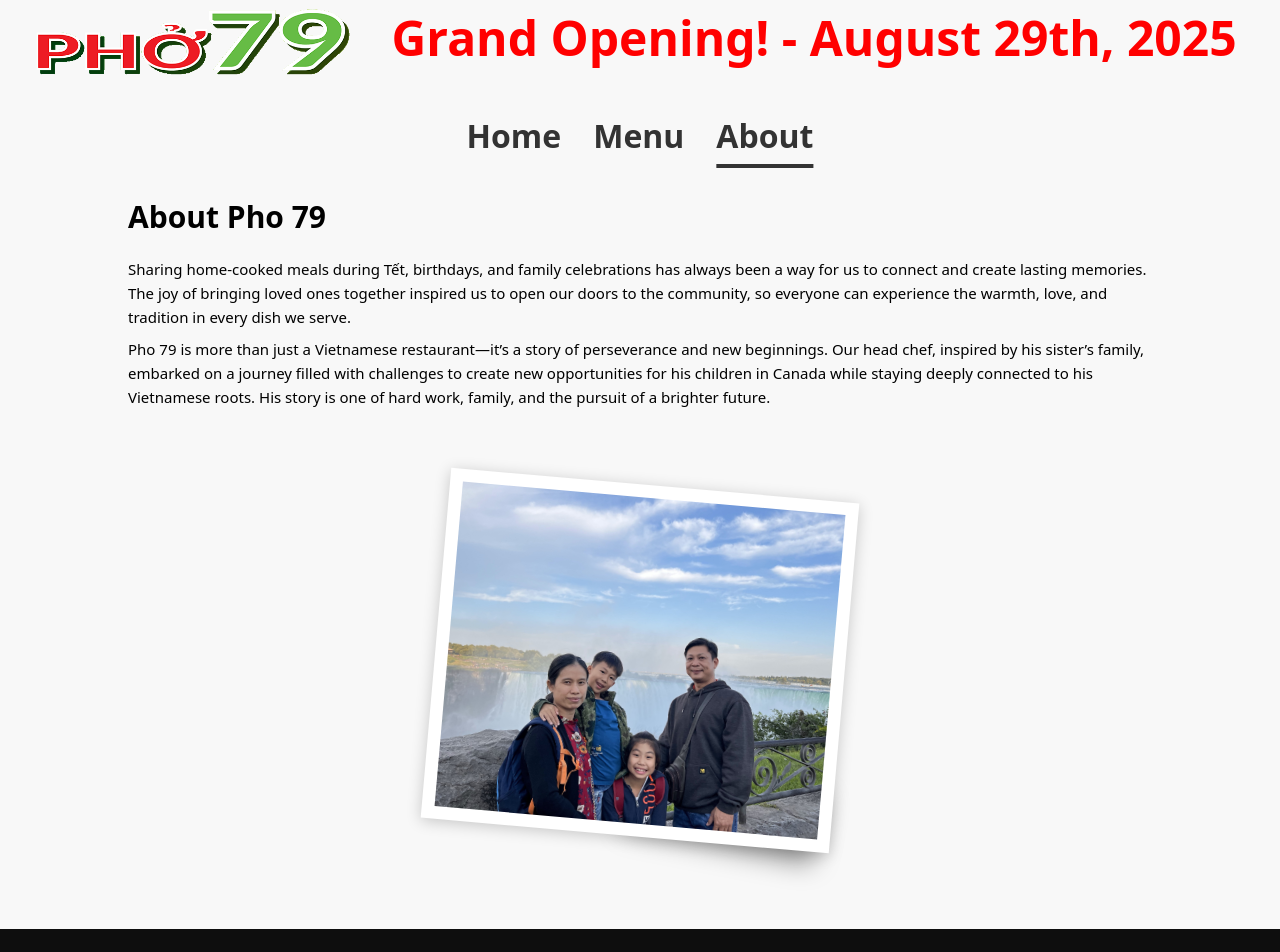
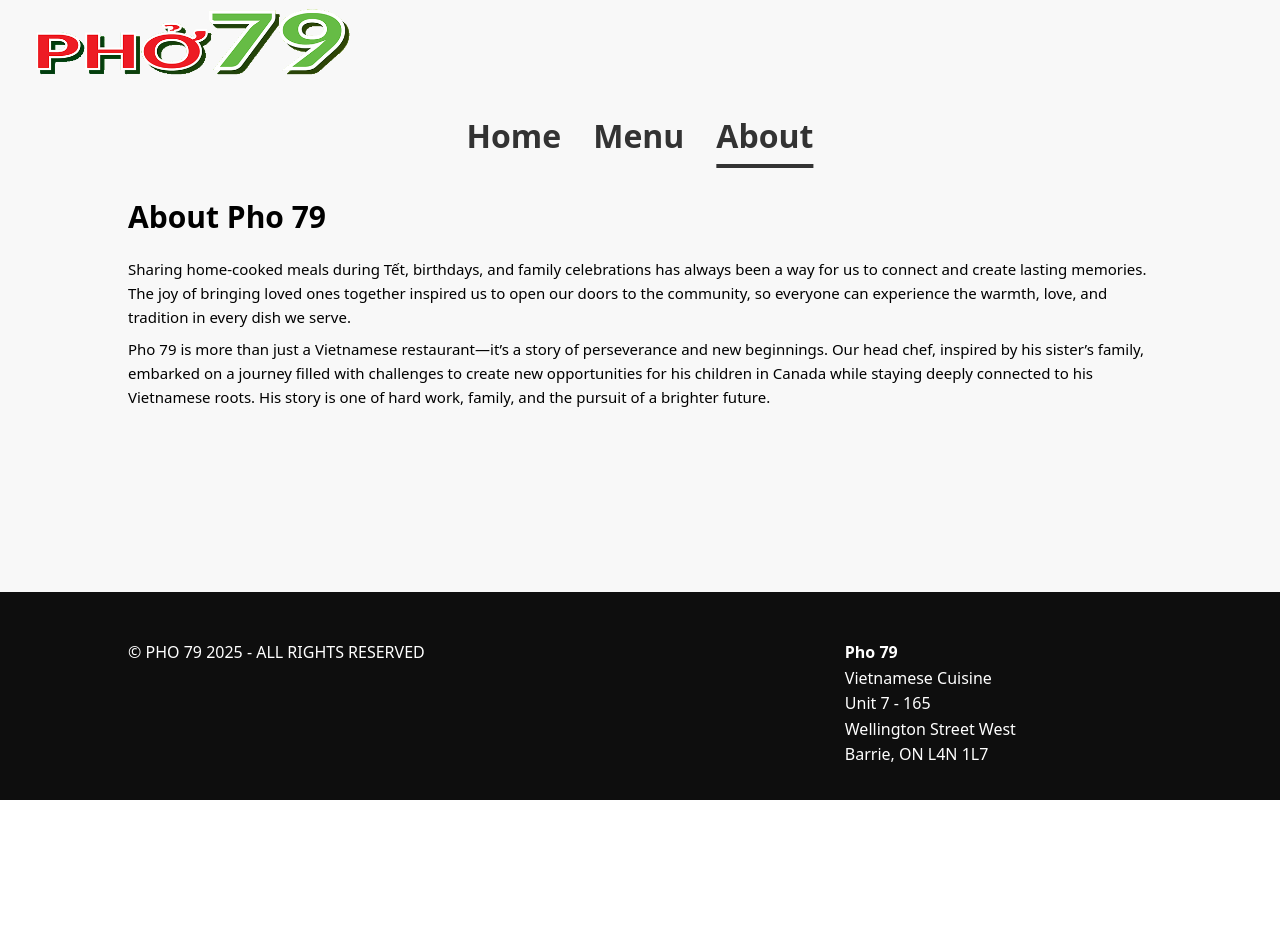
Before and after one commit to benjaminnguyen2/pho79, a Vue app: page /about in a window 1280 px wide. Shown: the top 952 px of the page. After the commit the page ends 800 px from the top, so only its background shows below. Built offline with nearby package versions, Linux system fonts and the light colour scheme.

Commit message:
fix: commented out grand opening

```diff
--- a/src/App.vue
+++ b/src/App.vue
@@ -11,7 +11,7 @@ import PhoFooter from './components/Pho79Footer.vue'
           ><img alt="restaurant banner" class="home-logo" src="@/assets/logo/pho79WithShadows.png"
         /></RouterLink>
       </div>
-      <div class="grand-opening-banner">Grand Opening! - August 29th, 2025</div>
+      <!-- <div class="grand-opening-banner">Grand Opening! - September 2025</div> -->
     </div>
 
     <nav>
--- a/src/views/AboutView.vue
+++ b/src/views/AboutView.vue
@@ -15,11 +15,11 @@
         connected to his Vietnamese roots. His story is one of hard work, family, and the pursuit of
         a brighter future.
       </p>
-      <div class="item">
+      <!-- <div class="item">
         <div class="polaroid">
           <img src="@/assets/about/family.jpg" alt="" />
         </div>
-      </div>
+      </div> -->
     </div>
   </div>
 </template>
```
